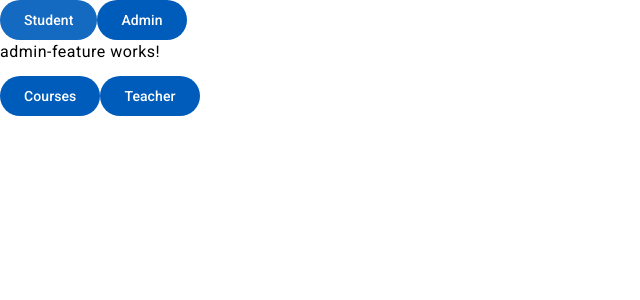
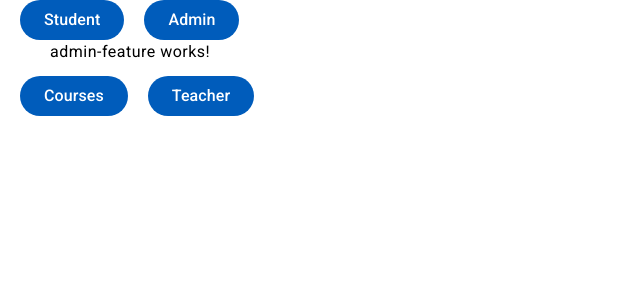
Before and after one commit to jgeoo/IBMSummerPractice, an Angular app in the folder frontend/ElectiveCourses/: page /admin in a window 1280 px wide. Shown: the top 300 px of the page, without its empty margins (0-640 px from the left). Built offline with nearby package versions, Linux system fonts and the light colour scheme.

Commit message:
Move the position of the buttons and of the written messages

```diff
--- a/frontend/ElectiveCourses/src/app/app.component.css
+++ b/frontend/ElectiveCourses/src/app/app.component.css
@@ -0,0 +1,6 @@
+button {
+  margin-left: 20px;
+  shape-margin: 15px;
+  font-size: medium;
+  text-size-adjust: auto;
+}
--- a/frontend/ElectiveCourses/src/app/features/admin-feature/admin-feature.component.css
+++ b/frontend/ElectiveCourses/src/app/features/admin-feature/admin-feature.component.css
@@ -0,0 +1,9 @@
+button {
+  margin-left: 20px;
+  shape-margin: 15px;
+  font-size: medium;
+}
+
+p {
+  margin-left: 50px;
+}
--- a/frontend/ElectiveCourses/src/app/features/course-feature/course-feature.component.css
+++ b/frontend/ElectiveCourses/src/app/features/course-feature/course-feature.component.css
@@ -0,0 +1,3 @@
+p {
+  margin-left: 50px;
+}
--- a/frontend/ElectiveCourses/src/app/features/course-feature/pages/add-course-page/add-course-page.component.css
+++ b/frontend/ElectiveCourses/src/app/features/course-feature/pages/add-course-page/add-course-page.component.css
@@ -0,0 +1,9 @@
+button {
+  margin-left: 20px;
+  shape-margin: 15px;
+  font-size: medium;
+}
+
+p {
+  margin-left: 50px;
+}
--- a/frontend/ElectiveCourses/src/app/features/course-feature/pages/courses-page/courses-page.component.css
+++ b/frontend/ElectiveCourses/src/app/features/course-feature/pages/courses-page/courses-page.component.css
@@ -0,0 +1,3 @@
+p {
+  margin-left: 50px;
+}
--- a/frontend/ElectiveCourses/src/app/features/student-feature/student-feature.component.css
+++ b/frontend/ElectiveCourses/src/app/features/student-feature/student-feature.component.css
@@ -0,0 +1,9 @@
+button {
+  margin-left: 20px;
+  shape-margin: 15px;
+  font-size: medium;
+}
+
+p {
+  margin-left: 50px;
+}
--- a/frontend/ElectiveCourses/src/app/features/teacher-feature/pages/teacher-page/teacher-page.component.css
+++ b/frontend/ElectiveCourses/src/app/features/teacher-feature/pages/teacher-page/teacher-page.component.css
@@ -0,0 +1,3 @@
+p {
+  margin-left: 50px;
+}
--- a/frontend/ElectiveCourses/src/app/features/teacher-feature/teacher-feature.component.css
+++ b/frontend/ElectiveCourses/src/app/features/teacher-feature/teacher-feature.component.css
@@ -0,0 +1,3 @@
+p {
+  margin-left: 50px;
+}
--- a/frontend/ElectiveCourses/src/styles.css
+++ b/frontend/ElectiveCourses/src/styles.css
@@ -1,4 +1,4 @@
 /* You can add global styles to this file, and also import other style files */
 
 html, body { height: 100%; }
-body { margin: 0; font-family: Roboto, "Helvetica Neue", sans-serif; }
+body { margin: 0; font-family: "Times New Roman", "Helvetica Neue", sans-serif; }
```
Also changed, not shown: frontend/ElectiveCourses/src/app/features/student-feature/student-feature.component.html (line endings or trailing spaces).
